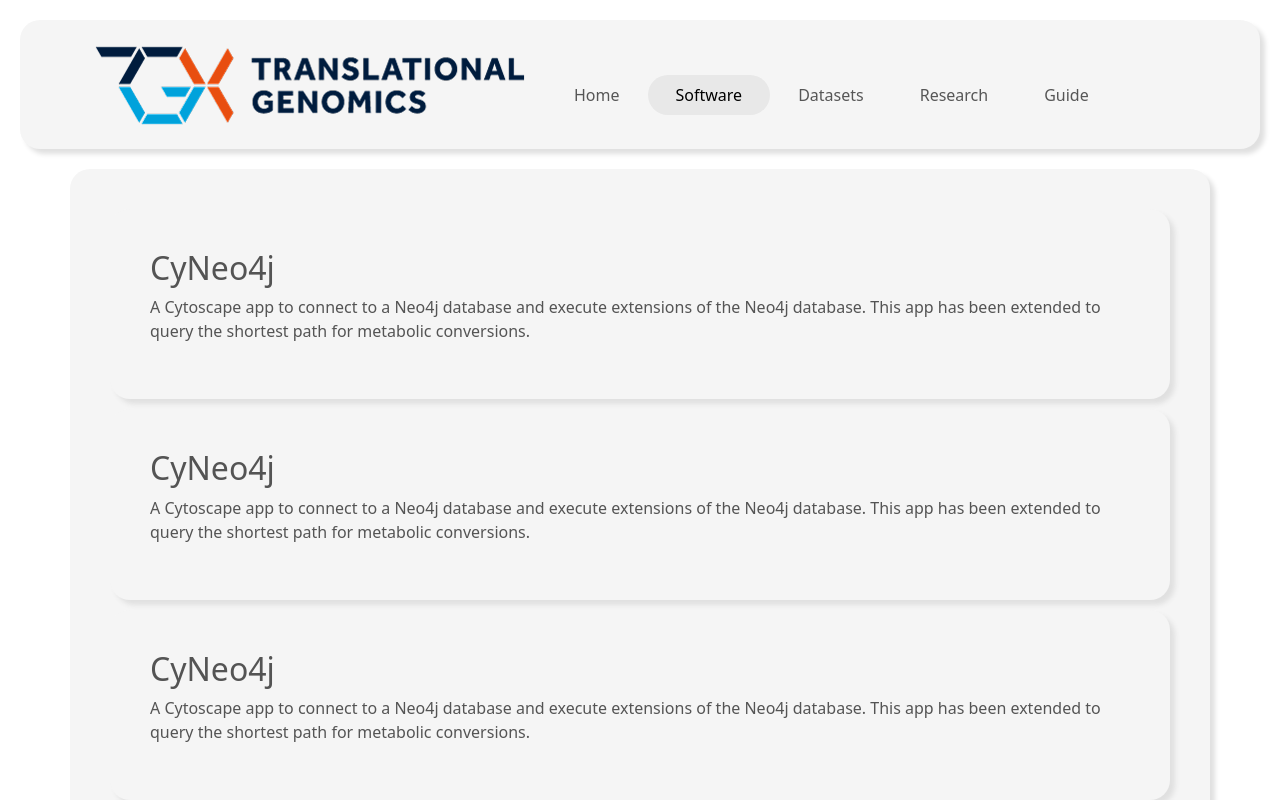
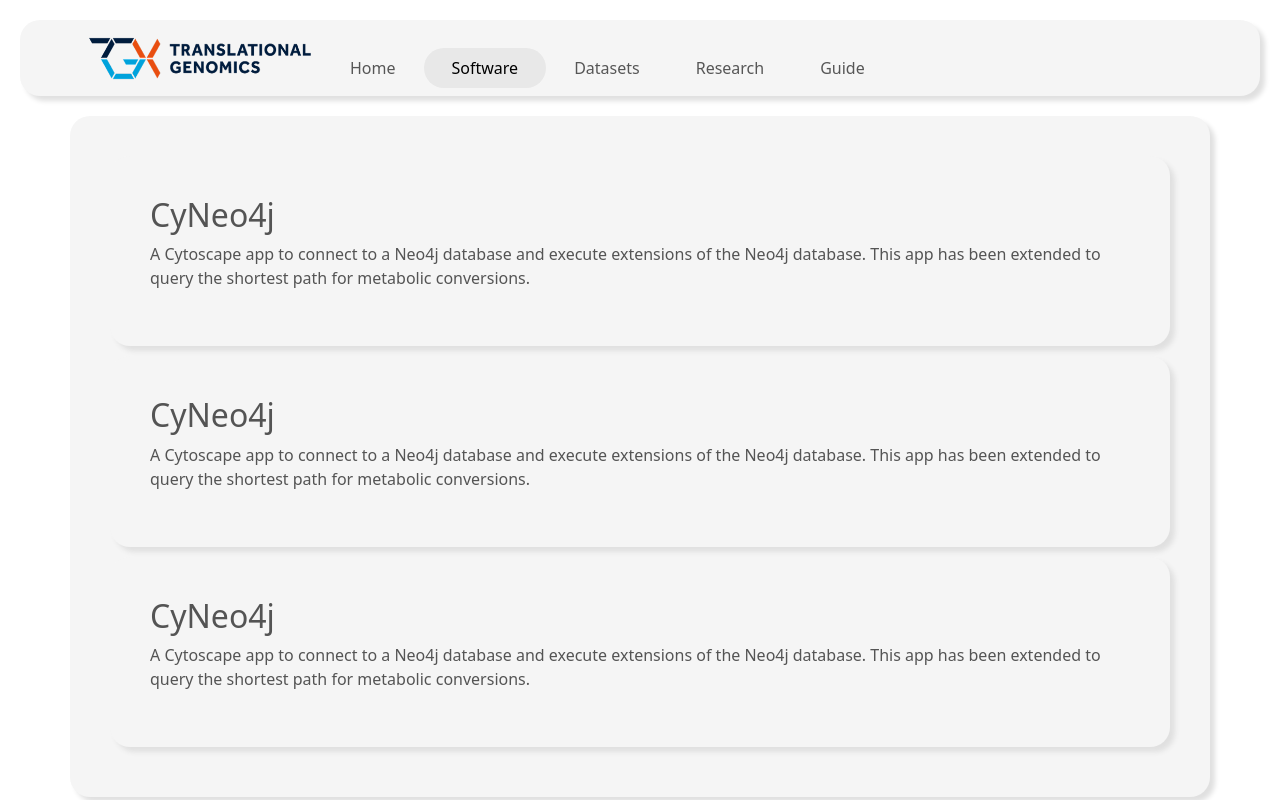
Before and after one commit to youphendriks/TGX-overview, a plain HTML site: page pages/software.html in a window 1280 px wide. Shown: the top 800 px of the page. Drawn offline with nearby package versions, Linux system fonts and the light colour scheme.

Commit message:
New logo

```diff
--- a/pages/software.html
+++ b/pages/software.html
@@ -11,7 +11,14 @@
   <header>
     <nav class="navbar navbar-expand-lg">
       <div class="container">
-        <img src="./pics/tgxLogo.png" class="d-inline-block" alt="" />
+        <img
+          src="./pics/tgxLogo.png"
+          class="d-inline-block"
+          height="60"
+          width="240"
+          href="../index.html"
+          alt=""
+        />
         <button class="navbar-toggler" type="button" data-bs-toggle="collapse" data-bs-target="#navbarNavAltMarkup" aria-controls="navbarNavAltMarkup" aria-expanded="false" aria-label="Toggle navigation">
           <span class="navbar-toggler-icon"></span>
         </button>
```
Also changed, not shown: index.html (+8 -2 lines), pages/datasets.html (+7 -1 lines), pages/guide.html (+7 -1 lines), pages/research.html (+8 -1 lines).
